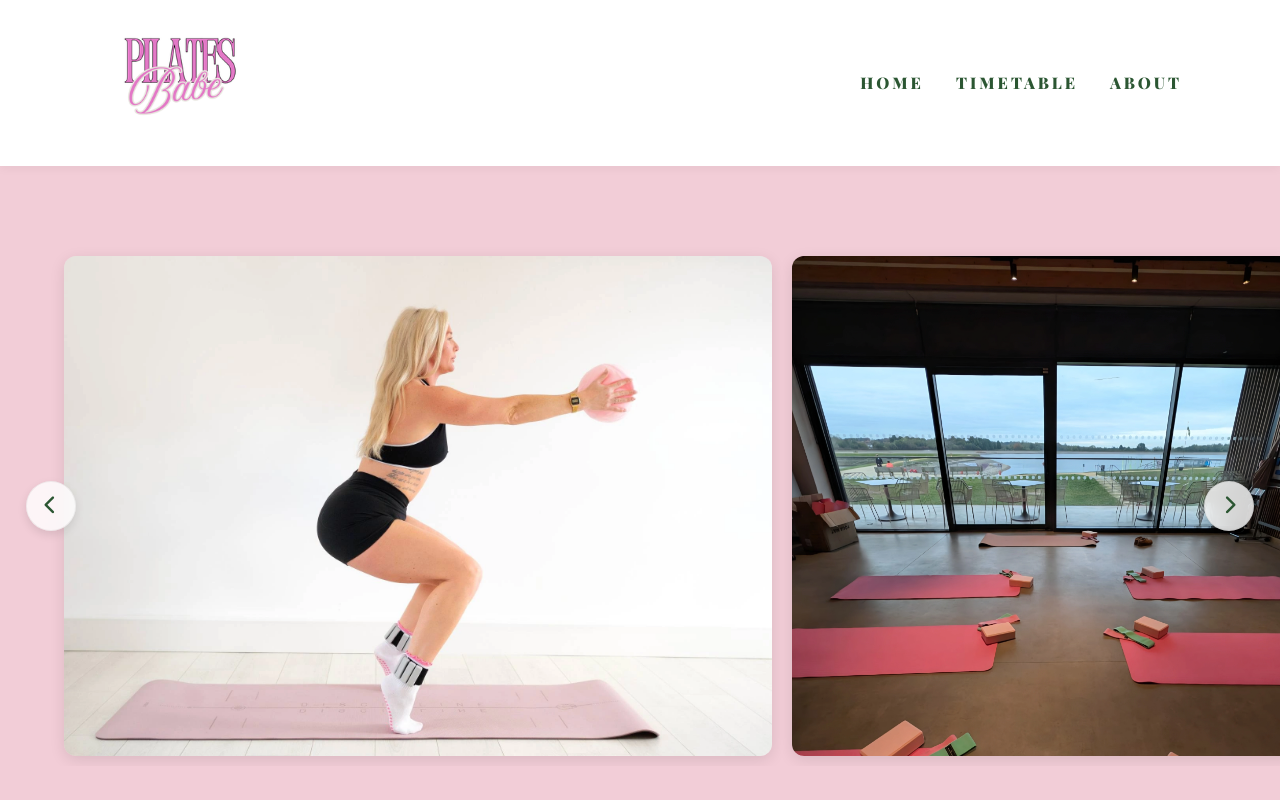
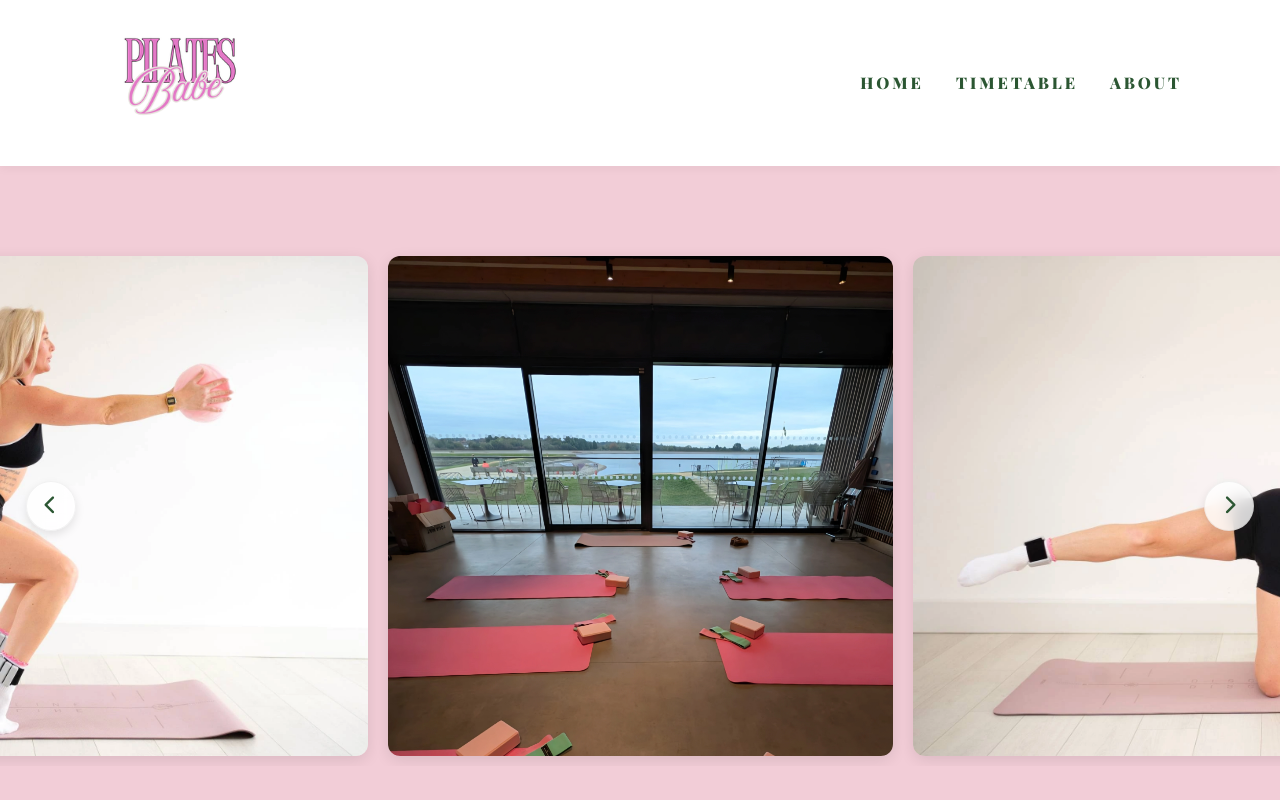
Before and after one commit to mybluewebsite/pilates-babe, a React (Vite) app: page / in a window 1280 px wide. Shown: the top 800 px of the page. Built offline with nearby package versions, Linux system fonts and the light colour scheme; a web font is replaced by a local one.

Commit message:
amended the carousel to be more functional and responsive

```diff
--- a/src/App.jsx
+++ b/src/App.jsx
@@ -1,4 +1,4 @@
-import React, { useState, useRef } from "react";
+import React, { useState, useRef, useLayoutEffect } from "react";
 import { HashRouter as Router, Routes, Route, Link } from "react-router-dom";
 
 // ------------------------------------------------------------------
@@ -166,18 +166,63 @@ const WaveDivider = ({ inverted = false }) => (
 
 const HeroCarousel = () => {
   const carouselRef = useRef(null);
+  const [isVisible, setIsVisible] = useState(false); // Controls the smooth fade-in
 
-  const images = [
+  const baseImages = [
     "/assets/images/Hannah-pilates-1.webp",
     "/assets/images/pilates-babe-reservoir.webp",
     "/assets/images/Hannah-pilates-2.webp",
     "/assets/images/pilates-event.webp",
   ];
 
-  // Function to smoothly scroll the track when arrows are clicked
+  const images = [...baseImages, ...baseImages, ...baseImages];
+
+  // useLayoutEffect runs BEFORE the browser paints to the screen!
+  useLayoutEffect(() => {
+    const track = carouselRef.current;
+    if (track && track.children.length > 0) {
+      // 1. Calculate exact width
+      const slideWidth = track.children[0].offsetWidth;
+      const singleSetWidth = baseImages.length * (slideWidth + 20);
+
+      // 2. Turn off smooth scrolling and teleport instantly
+      track.style.scrollBehavior = "auto";
+      track.scrollLeft = singleSetWidth;
+
+      // 3. Wait exactly one browser frame, turn smooth scrolling back on, and fade it in
+      requestAnimationFrame(() => {
+        track.style.scrollBehavior = "smooth";
+        setIsVisible(true);
+      });
+    }
+  }, []); // Only runs once on load
+
+  const handleInfiniteScroll = () => {
+    const track = carouselRef.current;
+    if (!track || track.children.length === 0) return;
+
+    const slideWidth = track.children[0].offsetWidth;
+    const singleSetWidth = baseImages.length * (slideWidth + 20);
+
+    if (track.scrollLeft <= 10) {
+      track.style.scrollBehavior = "auto";
+      track.style.scrollSnapType = "none";
+      track.scrollLeft += singleSetWidth;
+      void track.offsetWidth;
+      track.style.scrollBehavior = "smooth";
+      track.style.scrollSnapType = "x mandatory";
+    } else if (track.scrollLeft >= track.scrollWidth - track.clientWidth - 10) {
+      track.style.scrollBehavior = "auto";
+      track.style.scrollSnapType = "none";
+      track.scrollLeft -= singleSetWidth;
+      void track.offsetWidth;
+      track.style.scrollBehavior = "smooth";
+      track.style.scrollSnapType = "x mandatory";
+    }
+  };
+
   const scroll = (direction) => {
     if (carouselRef.current) {
-      // Scrolls by roughly the width of one image
       const scrollAmount = carouselRef.current.children[0].offsetWidth + 20;
       carouselRef.current.scrollBy({
         left: direction === "next" ? scrollAmount : -scrollAmount,
@@ -187,7 +232,14 @@ const HeroCarousel = () => {
   };
 
   return (
-    <div className="hero-carousel-wrapper">
+    // Added an inline style here that fades the carousel in only after it has been perfectly positioned!
+    <div
+      className="hero-carousel-wrapper"
+      style={{
+        opacity: isVisible ? 1 : 0,
+        transition: "opacity 0.4s ease-in-out",
+      }}
+    >
       <button
         className="carousel-control prev"
         onClick={() => scroll("prev")}
@@ -196,12 +248,16 @@ const HeroCarousel = () => {
         <i className="fa-solid fa-chevron-left"></i>
       </button>
 
-      <div className="hero-carousel-track" ref={carouselRef}>
+      <div
+        className="hero-carousel-track"
+        ref={carouselRef}
+        onScroll={handleInfiniteScroll}
+      >
         {images.map((src, index) => (
           <img
             key={index}
             src={src}
-            alt={`Pilates Babe slide ${index + 1}`}
+            alt={`Pilates Babe slide`}
             className="carousel-image-slide"
           />
         ))}
@@ -370,16 +426,22 @@ const TimetablePage = () => {
               href="https://gymcatch.com/app/provider/9600/events"
               target="_blank"
               rel="noopener noreferrer"
+              aria-label="Click or scan to book a class"
             >
-              BOOK HERE
+              <img
+                src="/assets/images/pilates-babe-qr.webp"
+                alt="QR code for booking Pilates Babe Cardiff classes"
+                style={{ height: "8rem", verticalAlign: "middle" }}
+              />
             </a>
           </h2>
           <p>
-            You can make a booking using the "BOOK HERE" link above or by
-            visiting the respective studio's booking system directly. Please
-            note that due to some classes being hosted by third-party studios,
-            bookings and cancellation policies may vary. Always check the
-            specific studio's guidelines when booking their classes.
+            You can make a booking using the "BOOK HERE" link on the home page,
+            by using the QR code above, or by visiting the respective studio's
+            booking system directly. Please note that due to some classes being
+            hosted by third-party studios, booking and cancellation policies may
+            vary. Always check the specific studio's guidelines when booking
+            their classes.
           </p>
         </div>
       </aside>
--- a/src/index.css
+++ b/src/index.css
@@ -321,7 +321,7 @@ a {
 #about {
   background-image:
     linear-gradient(rgba(255, 255, 255, 0.8), rgba(255, 255, 255, 0.8)),
-    url("/assets/images/about_me.png");
+    url("/assets/images/pilates-babe-about-me.webp");
   background-position: top;
   background-repeat: repeat-x;
 }
@@ -488,7 +488,7 @@ footer {
   height: 8vw;
   margin-left: calc(-50vw + 50%);
   margin-right: calc(-50vw + 50%);
-  background-image: url(/assets/svg/wave.svg);
+  background-image: url("/assets/svg/wave.svg");
   background-size: cover;
   background-position: top;
   background-repeat: no-repeat;
```
